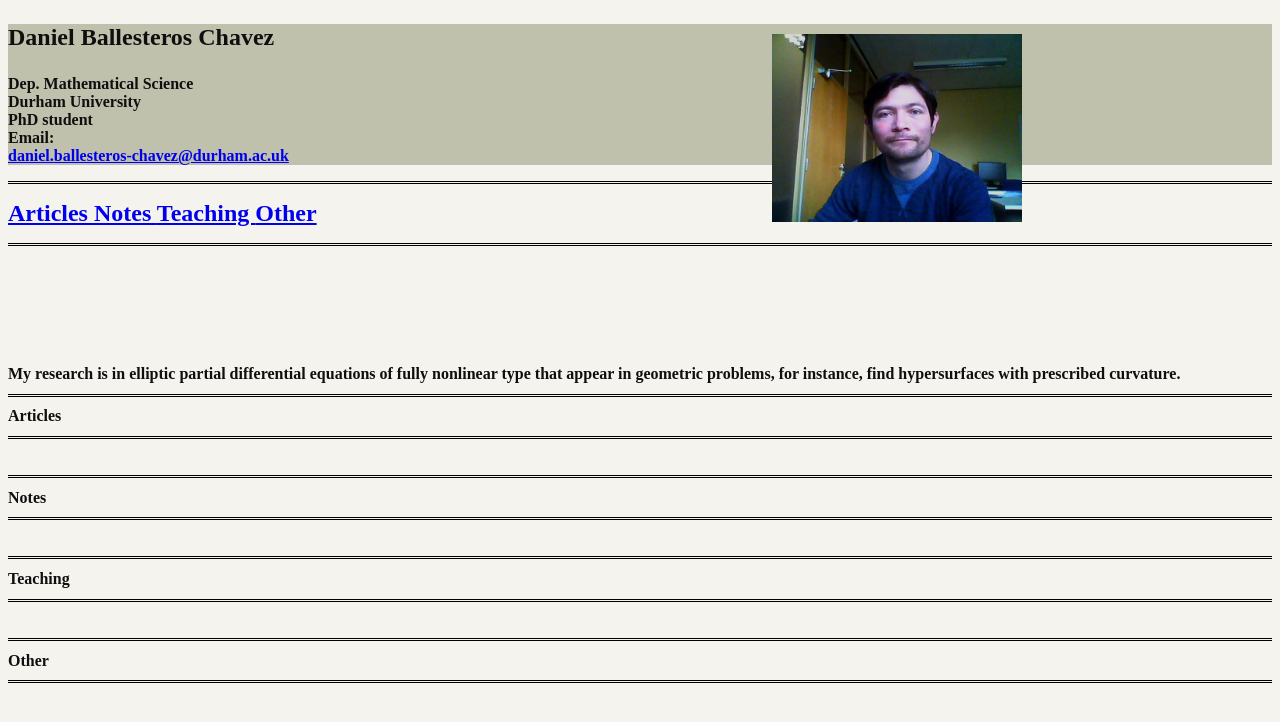
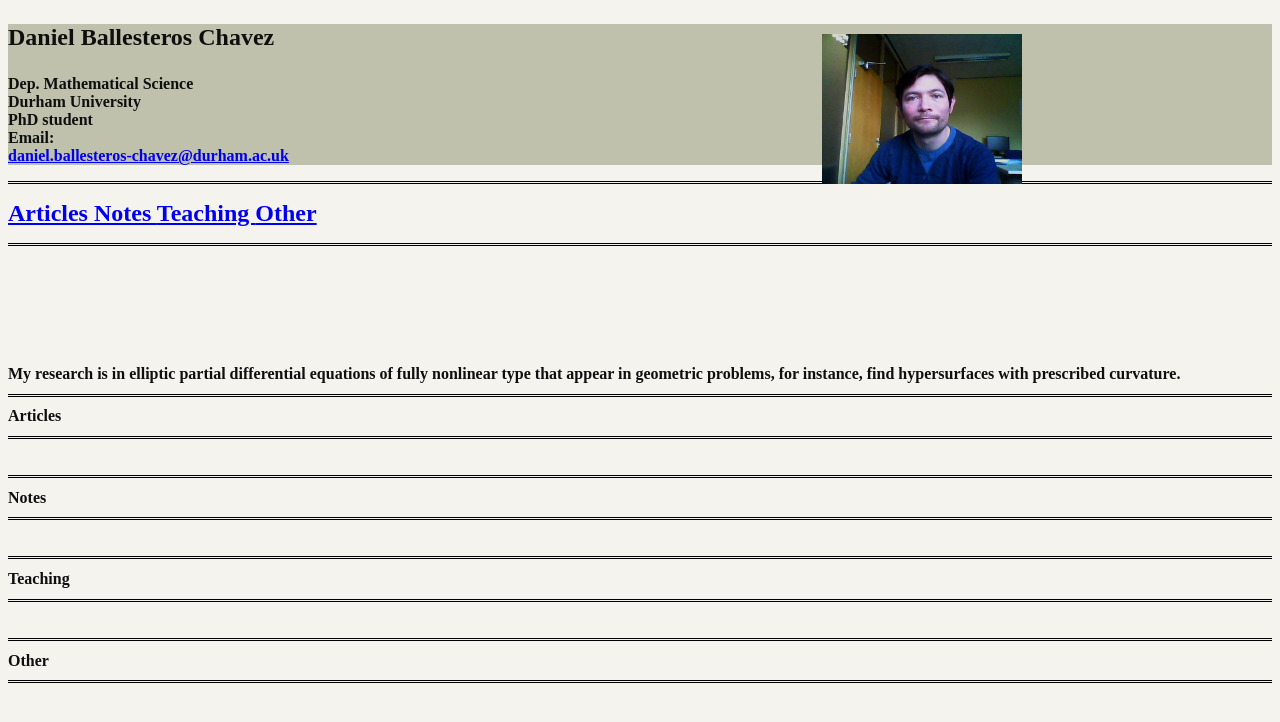
Before and after one commit to ennaniux/ennaniux.github.io, a plain HTML site: page index.html in a window 1280 px wide. Drawn offline with Linux system fonts and the light colour scheme.

Commit message:
Update index.html

```diff
--- a/index.html
+++ b/index.html
@@ -8,7 +8,7 @@
     <link rel="stylesheet" type="text/css" href="style.css">
   </head>
   <body>
-    <img style="float:right; padding-right:250px;padding-top:10px;" src="Images/pic.jpg" width="250px">
+    <img style="float:right; padding-right:250px;padding-top:10px;" src="Images/pic.jpg" width="200px">
 
     <div class="info">
     <h1>
```
